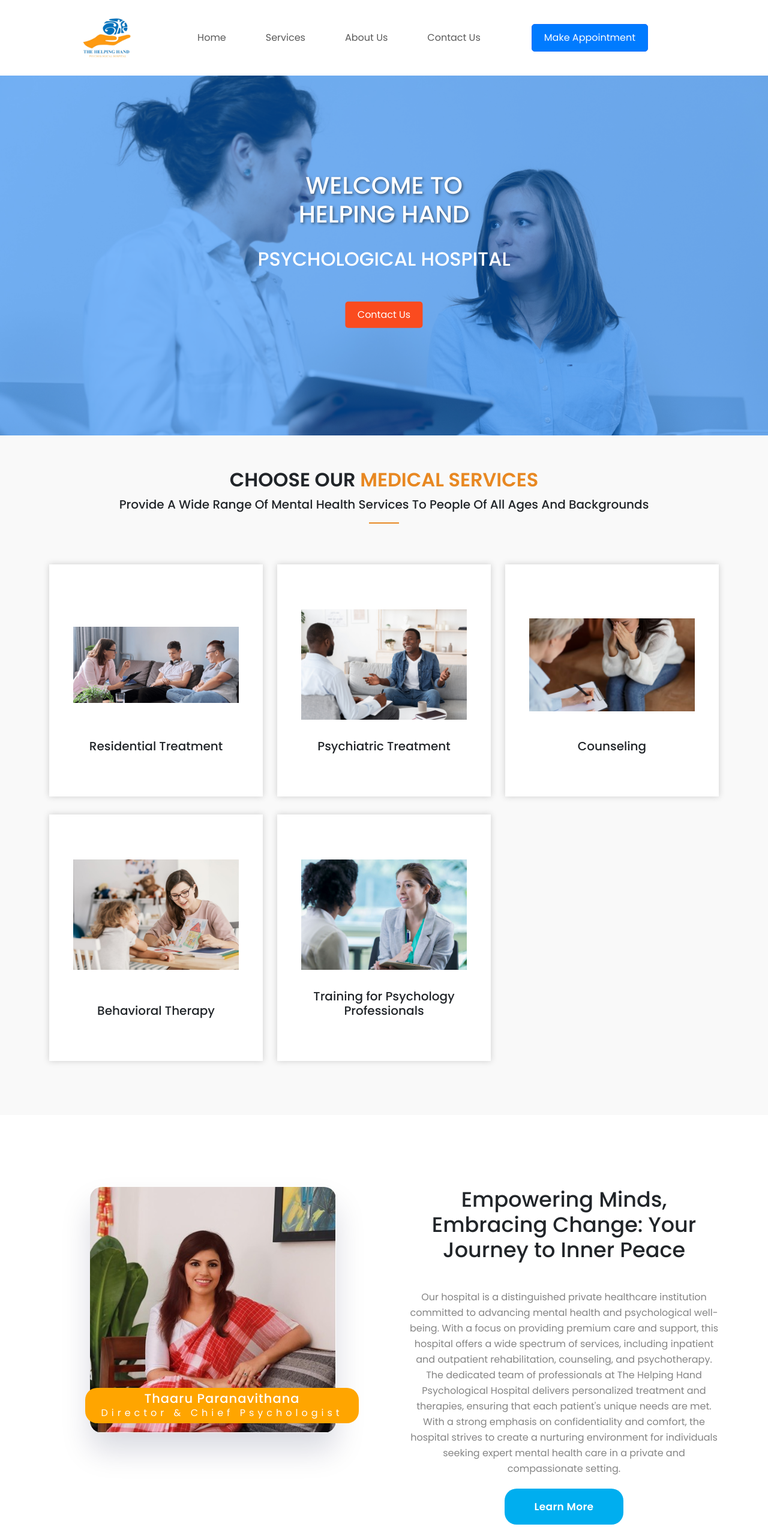
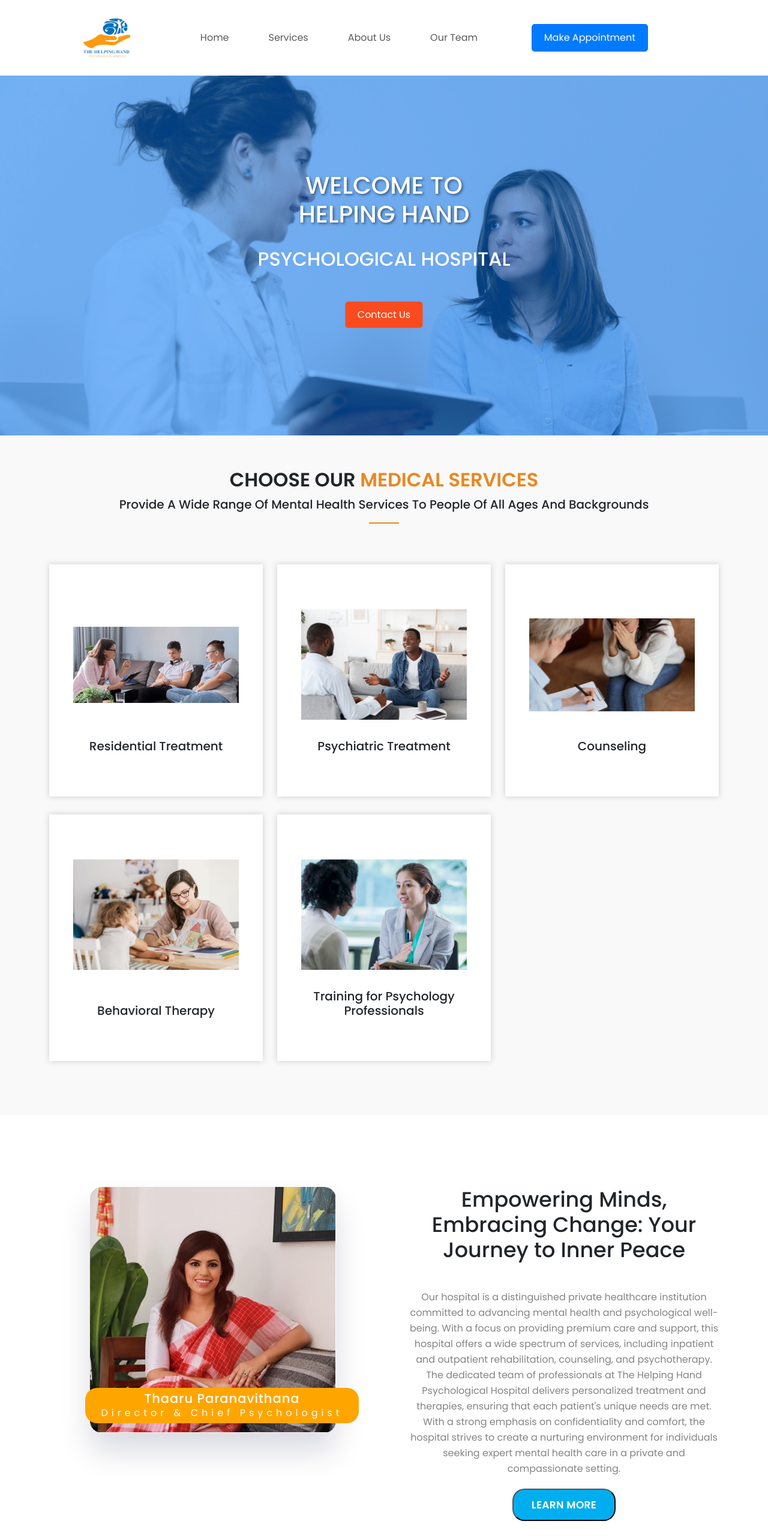
Before and after one commit to codemorphs/HelpsHands, a React (Create React App) app in the folder Frontend/: page / in a window 1280 px wide. Shown: the top 2566 px of the page at 60% size. Built offline with nearby package versions, Linux system fonts and the light colour scheme.

Commit message:
buttons linked

```diff
--- a/Frontend/src/App.js
+++ b/Frontend/src/App.js
@@ -14,7 +14,6 @@ function App() {
           <Routes>
             <Route path="/" element={<Home />} />
             <Route path="/aboutus" element={<AboutUs />} />
-            {/* <Route path="/services" element={<Services />} /> */}
           </Routes>
         </div>
       </BrowserRouter>
--- a/Frontend/src/Components/AboutUs/AboutUs.js
+++ b/Frontend/src/Components/AboutUs/AboutUs.js
@@ -3,7 +3,7 @@ import "./AboutUs.css";
 
 function AboutUs() {
   return (
-    <div className="AboutUs">
+    <div className="AboutUs" id="aboutPage_sec">
       <div>
         <div class="card-wrapper">
           <div class="title">
@@ -135,7 +135,6 @@ function AboutUs() {
                     </div> */}
             </div>
           </div>
-
         </div>
 
         <div class="card-wrapper">
--- a/Frontend/src/Components/Home.css
+++ b/Frontend/src/Components/Home.css
@@ -425,7 +425,7 @@ a:active {
 a,
 a:active,
 a:focus {
-    color: #6f6f6f;
+    color: white;
     text-decoration: none;
     transition-timing-function: ease-in-out;
     -ms-transition-timing-function: ease-in-out;
--- a/Frontend/src/Components/Home.js
+++ b/Frontend/src/Components/Home.js
@@ -2,6 +2,7 @@ import React, { useEffect } from "react";
 import AOS from "aos";
 import "aos/dist/aos.css";
 import "./Home.css";
+import { Link } from "react-router-dom";
 
 const HomePage = () => {
   // const [showBanner, setShowBanner] = useState(false);
@@ -28,7 +29,7 @@ const HomePage = () => {
             <h2>PSYCHOLOGICAL HOSPITAL</h2>
             <br />
 
-            <a href="#contact" className="contact-button">
+            <a href="#footer_sec" className="contact-button">
               Contact Us
             </a>
           </div>
@@ -189,10 +190,17 @@ const HomePage = () => {
                       care in a private and compassionate setting.
                     </div>
 
-                    <div class="btn-box">
+                    {/* <div class="btn-box">
                       <a href="#" class="theme-btn btn-style-one">
                         Learn More
                       </a>
+                    </div> */}
+                    <div>
+                      <Link to="/aboutus">
+                        <button class="theme-btn btn-style-one">
+                          LEARN MORE
+                        </button>
+                      </Link>
                     </div>
                   </div>
                 </div>
--- a/Frontend/src/Components/Navbar/Navbar.js
+++ b/Frontend/src/Components/Navbar/Navbar.js
@@ -43,17 +43,17 @@ function Navbar() {
             <a class="nav-item nav-link" href="#about_sec">
               About Us
             </a>
-            <a class="nav-item nav-link" href="#footer_sec">
-              Contact Us
+            <a class="nav-item nav-link" href="#aboutPage_sec">
+              Our Team
             </a>
-            <a class="nav-item nav-link mkAppointment" href="#">
+            <a class="nav-item nav-link mkAppointment" href="#footer_sec">
               Make Appointement
             </a>
             {/* <button type="button" class="btn btn-primary my-2 my-sm-0">Contact Us</button> */}
           </div>
         </div>
-        <button type="button" class="btn btn-primary my-2 my-sm-0 contactUsBtn">
-          Make Appointment
+        <button class="btn btn-primary my-2 my-sm-0 contactUsBtn">
+          <a href="#footer_sec"> Make Appointment</a>
         </button>
       </nav>
     </div>
```
